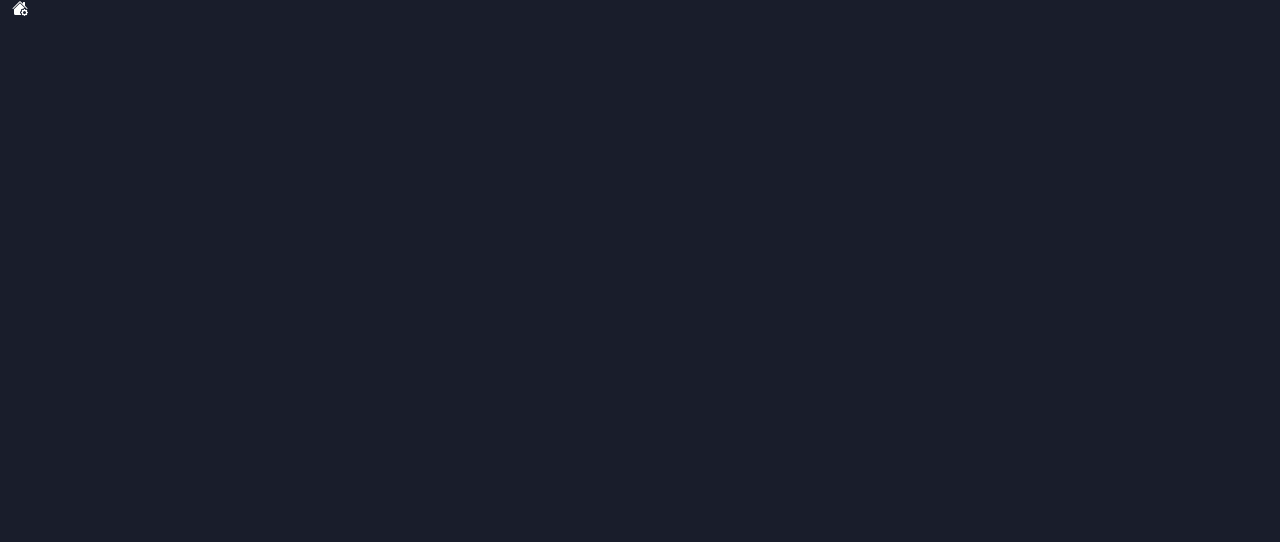
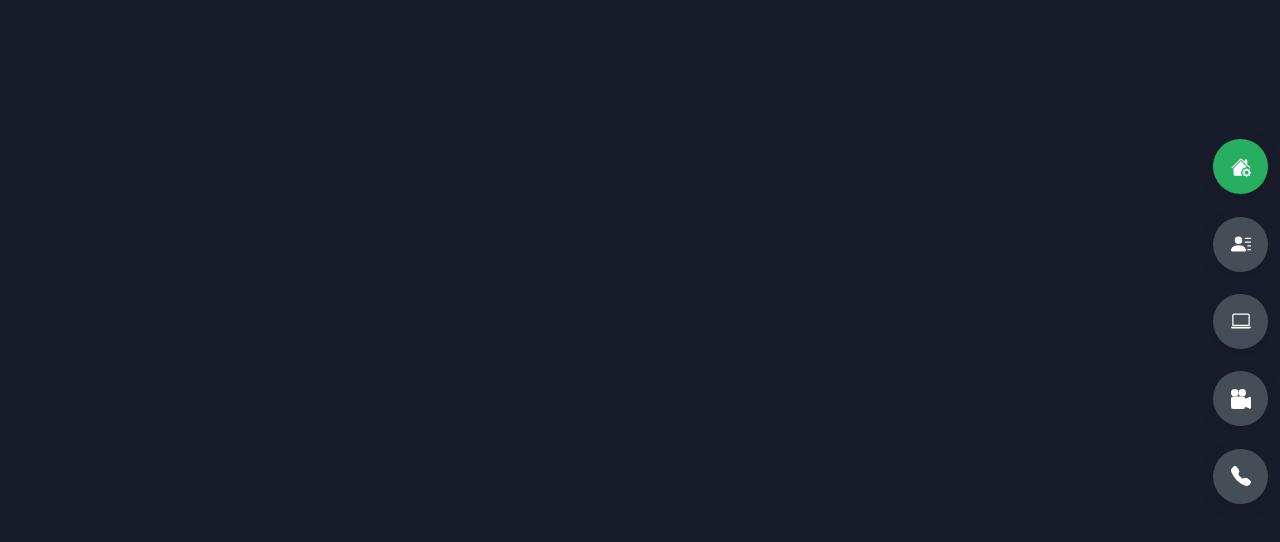
Before and after one commit to pratham9467/Portfolio-Pratham, a website built with Vite: page index.html in a window 1280 px wide. Built offline with nearby package versions, Linux system fonts and the light colour scheme.

Commit message:
personal portfolio

```diff
--- a/index.html
+++ b/index.html
@@ -18,14 +18,31 @@
       <section class="section sec5 Contact"></section>
     </main>
 
-    <div class="controlls">
+    <div class="controlls fixed z-10 top-32 right-3 flex flex-col translate-y-50">
       <div class="control control-1 active-btn">
-        <img class="mx-3" src="./assets/house-gear-fill.svg">
+        <img
+          class="pointer-events-none h-5 w-5"
+          src="./assets/house-gear-fill.svg"
+        />
       </div>
-      <div class="control control-2"></div>
-      <div class="control control-3"></div>
-      <div class="control control-4"></div>
-      <div class="control control-5"></div>
+      <div class="control control-2" data-id="About">
+        <img
+          class="pointer-events-none h-5 w-5"
+          src="./assets/person-lines-fill.svg"
+        />
+      </div>
+      <div class="control control-3" data-id="Portfolio">
+        <img class="pointer-events-none h-5 w-5" src="./assets/portfolio.svg" />
+      </div>
+      <div class="control control-4" data-id="Blogs">
+        <img class="pointer-events-none h-5 w-5" src="./assets/blog-fill.svg" />
+      </div>
+      <div class="control control-5" data-id="Contact">
+        <img
+          class="pointer-events-none h-5 w-5"
+          src="./assets/telephone-fill.svg"
+        />
+      </div>
     </div>
 
     <script src="script.js"></script>
--- a/script.js
+++ b/script.js
@@ -0,0 +1,20 @@
+const sections = document.querySelectorAll(".section");
+const sectBtns = document.querySelectorAll(".controlls");
+const sectBtn = document.querySelectorAll(".control");
+const allSections = document.querySelector(".main-content");
+
+function PageTransitions() {
+  //Button click active class
+  for (let i = 0; i < sectBtn.length; i++) {
+    sectBtn[i].addEventListener("click", function () {
+      let currentBtn = document.querySelectorAll(".active-btn");
+      currentBtn[0].className = currentBtn[0].className.replace(
+        "active-btn",
+        ""
+      );
+      this.className += " active-btn";
+    });
+  }
+}
+
+PageTransitions();
--- a/style.css
+++ b/style.css
@@ -10,18 +10,19 @@
 }
 
 :root {
-  ----color-primary: #191d2b;
-  ----color-secondary: #27ae60;
-  --color-white: #ffffff;
-  --color-black: #000;
-  --color-grey0: #f8f8f8;
-  --color-grey-1: #dbe1e8;
-  --color-grey-2: #b2becd;
-  --color-grey-3: #6c7983;
-  --color-grey-4: #454e56;
-  --color-grey-5: #2a2e35;
-  --color-grey-6: #12181b;
+  ----color-primary: rgb(25, 29, 43);
+  ----color-secondary: rgb(39, 174, 96);
+  --color-white: rgb(255, 255, 255);
+  --color-black: rgb(0, 0, 0);
+  --color-grey0: rgb(248, 248, 248);
+  --color-grey-1: rgb(219, 225, 232);
+  --color-grey-2: rgb(178, 190, 205);
+  --color-grey-3: rgb(108, 121, 131);
+  --color-grey-4: rgb(69, 78, 86);
+  --color-grey-5: rgb(42, 46, 53);
+  --color-grey-6: rgb(18, 24, 27);
   --br-sm-2: 14px;
+  ---box-shadow-1: 0 3px 15px rgba(0, 0, 0, 0.2);
 }
 
 html {
@@ -60,28 +61,45 @@ section {
   top: 0;
   padding: 3rem 18rem;
 }
-.section{
+.section {
   transform: translateY(-100%);
-  transition: all .4s ease-in-out;
+  transition: all 0.4s ease-in-out;
   background-color: var(--color-primary);
 }
-.sec1{
+.sec1 {
   display: none;
   transform: translateY(0) scale(1);
 }
-.sec2{
+.sec2 {
   display: none;
   transform: translateY(0) scale(1);
 }
-.sec3{
+.sec3 {
   display: none;
   transform: translateY(0) scale(1);
 }
-.sec4{
+.sec4 {
   display: none;
   transform: translateY(0) scale(1);
 }
-.sec5{
+.sec5 {
   display: none;
   transform: translateY(0) scale(1);
 }
+.control {
+  padding: 1rem;
+  cursor: pointer;
+  background-color: var(--color-grey-4);
+  width: 55px;
+  height: 55px;
+  border-radius: 50%;
+  display: flex;
+  align-items: center;
+  justify-content: center;
+  margin: 0.7rem 0;
+  box-shadow: var(---box-shadow-1);
+}
+.active-btn{
+  background-color: var(----color-secondary);
+  transition: all 0.4s ease ;
+}
--- a/tailwind.config.js
+++ b/tailwind.config.js
@@ -2,7 +2,13 @@
 module.exports = {
   content: ["*"],
   theme: {
-    extend: {},
+    colors: {
+      extend: {},
+      // Using modern `rgb`
+      primary: 'rgb(var(--color-primary) / <alpha-value>)',
+      secondary: 'rgb(var(--color-secondary) / <alpha-value>)',
+    }
+
   },
   plugins: [],
 }
```
